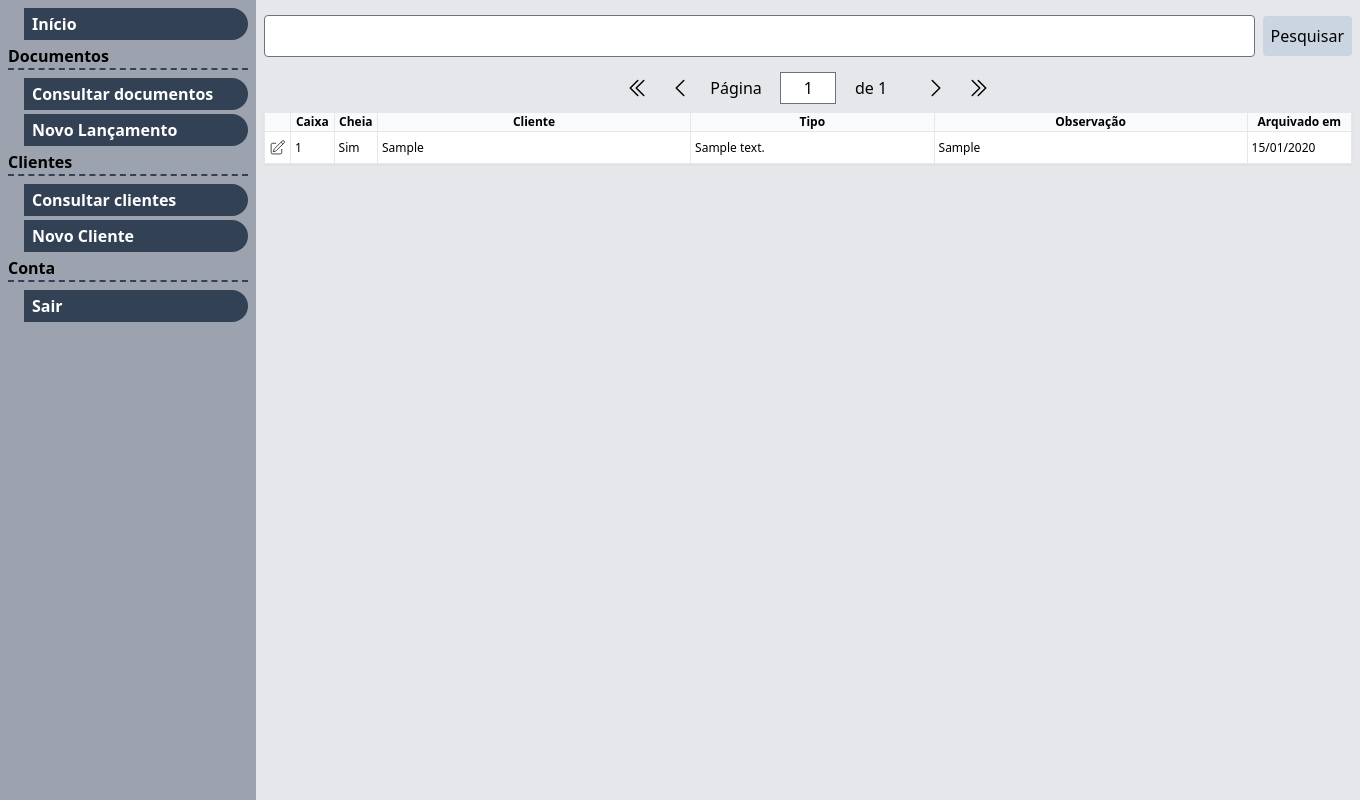
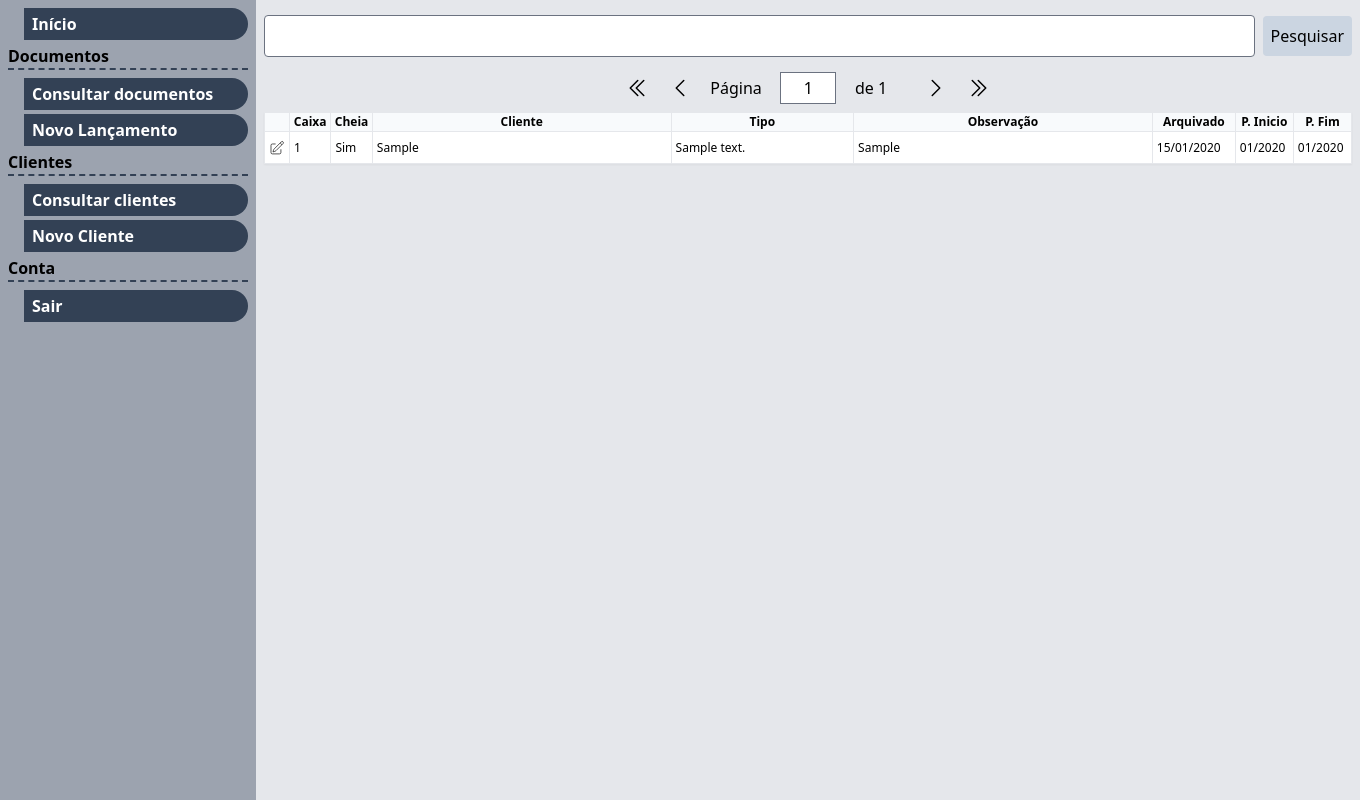
Before and after one commit to augustomonoo/arquivo, a Django app: page /documento/ in a window 1360 px wide. Run offline with Django 4.2, Linux system fonts and the light colour scheme; a user stored in the database is signed in; tables that the repository leaves empty hold one stand-in row (values such as "Sample post"); style sheets or scripts are compiled from the project's sources; some libraries are stand-ins or nearby versions.

Commit message:
Adicionados os campos de inicio e finalização do arquivo.

```diff
--- a/arquivo/templates/arquivo/documento/listar.html
+++ b/arquivo/templates/arquivo/documento/listar.html
@@ -14,9 +14,11 @@
                 <th class="border w-10">Caixa</th>
                 <th class="border w-10">Cheia</th>
                 <th class="border w-72">Cliente</th>
-                <th class="border w-56">Tipo</th>
+                <th class="border w-44">Tipo</th>
                 <th class="border w-72">Observação</th>
-                <th class="border w-24">Arquivado em</th>
+                <th class="border w-20">Arquivado</th>
+                <th class="border w-14">P. Inicio</th>
+                <th class="border w-14">P. Fim</th>
             </tr>
         </thead>
         {% for resultado in object_list %}
@@ -40,6 +42,8 @@
                 <td class="border p-1">{{ resultado.tipo_de_documento }}</td>
                 <td class="border p-1">{{ resultado.observacao|default:"" }}</td>
                 <td class="border p-1">{{ resultado.data_arquivo|date:"SHORT_DATE_FORMAT" }}</td>
+                <td class="border p-1">{{ resultado.data_inicio|date:"m/Y" }}</td>
+                <td class="border p-1">{{ resultado.data_finalizacao|date:"m/Y" }}</td>
             </tr>
         {% endfor %}
     </table>
```
